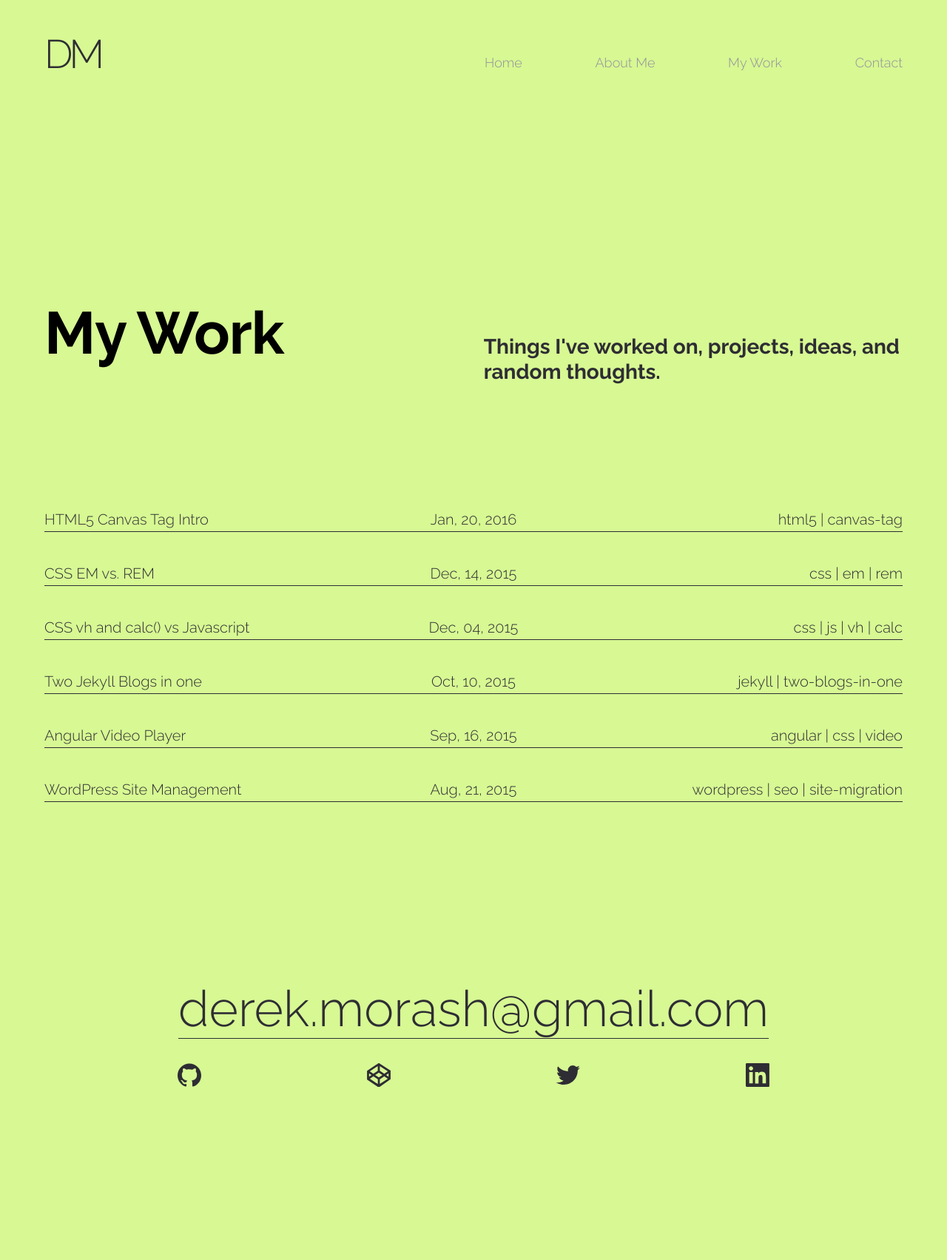
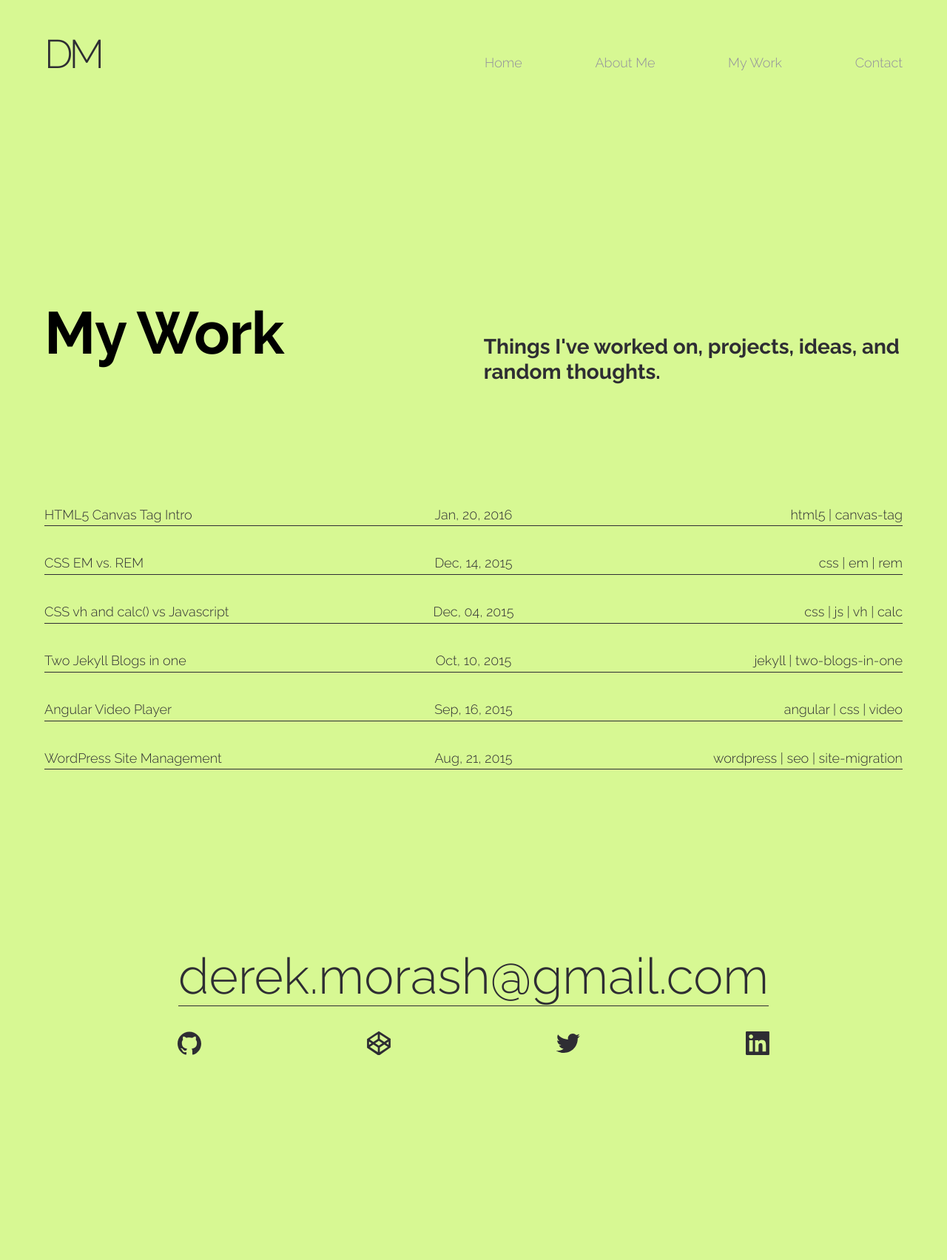
Before and after one commit to derekmorash/New-Portfolio, a Jekyll site: the page built from work/index.html, in a window 1280 px wide. Shown: the whole page at 74% size. Built offline with Jekyll 4.4.1, drawn with Linux system fonts in a browser that asks for light colours; nearby versions of some CDN libraries; after the commit the page ends 1659 px from its top, so only the background shows below that.

Commit message:
Adjusted font size, it was a little big

```diff
--- a/assets/css/1-base/_base.sass
+++ b/assets/css/1-base/_base.sass
@@ -30,7 +30,7 @@ h4
 
 p, a, li
   color: $link-color
-  font-size: 20px
+  font-size: 18px
   font-weight: 300
 
   @media screen and (max-width: $break-medium)
@@ -83,7 +83,7 @@ body
 
 body
   background: $bg-color
-  font-size: 20px
+  font-size: 18px
 
   line-height: 1.6
   font-family: Raleway, Helvetica, sans-serif
--- a/assets/css/main.css
+++ b/assets/css/main.css
@@ -655,7 +655,7 @@ h4 {
 
 p, a, li {
   color: #2E2D33;
-  font-size: 20px;
+  font-size: 18px;
   font-weight: 300; }
   @media screen and (max-width: 768px) {
     p, a, li {
@@ -704,7 +704,7 @@ body {
 
 body {
   background: #f8e793;
-  font-size: 20px;
+  font-size: 18px;
   line-height: 1.6;
   font-family: Raleway, Helvetica, sans-serif;
   color: #2E2D33;
```
